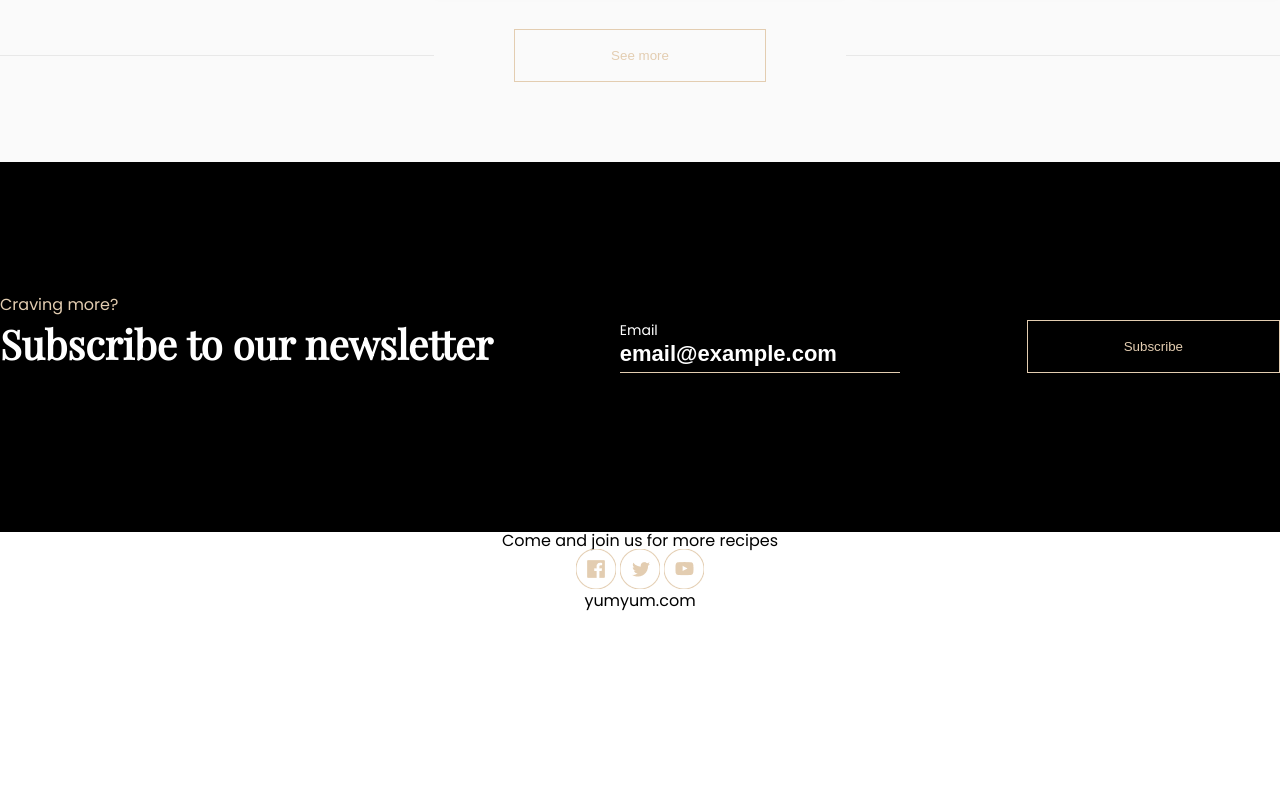
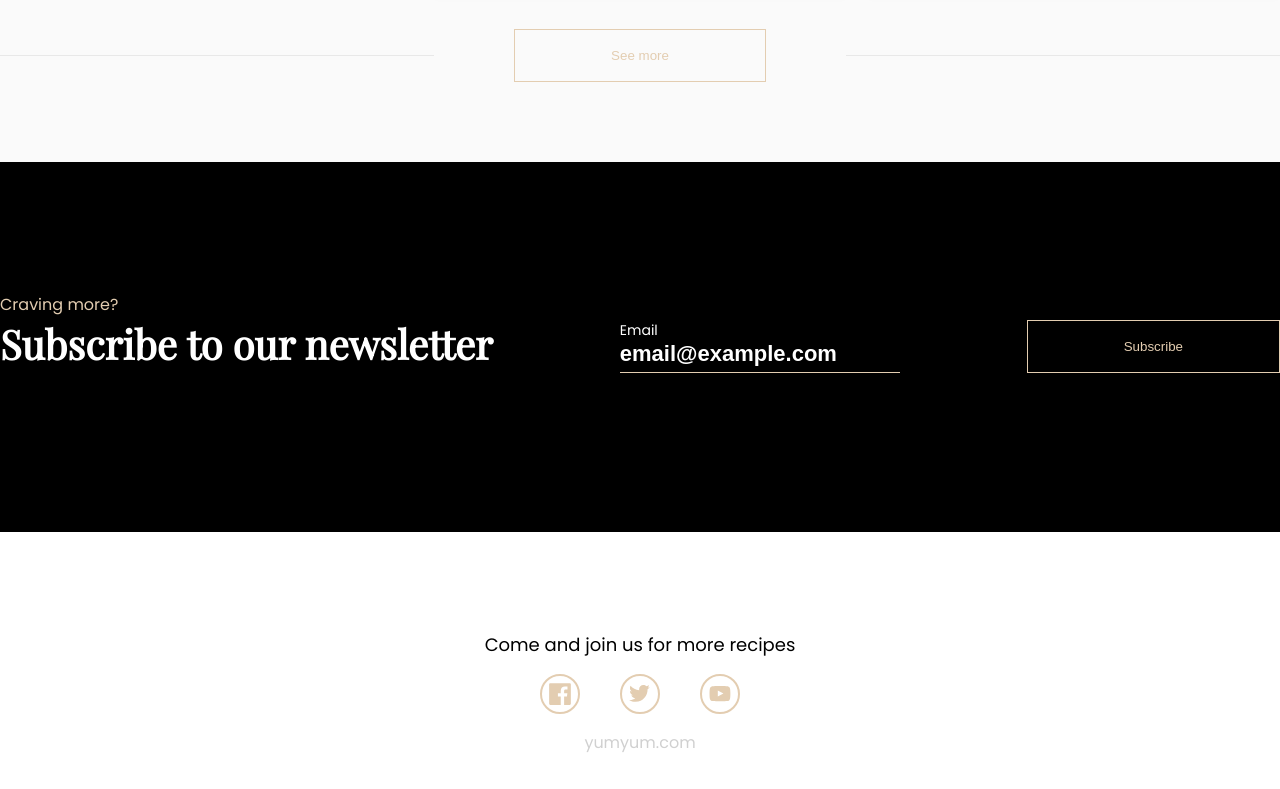
Before and after one commit to einarpalsson/hopverk1, a website: page index.html in a window 1280 px wide. Shown: the part 3459-4248 px from the top of the page. Before the commit the page ends 4071 px from the top, so only its background shows below. Drawn offline with nearby package versions, Linux system fonts and the light colour scheme; files that its build step writes are made by us from their sources.

Commit message:
footer ready

```diff
--- a/index.html
+++ b/index.html
@@ -367,11 +367,17 @@
       <div class="ju-content">
         <span class="ju-text">Come and join us for more recipes</span>
         <div class="ju-social">
-          <a class="socials" href=""><img src="/img/Facebook-Icon.png"></a>
-          <a class="socials" href=""><img src="/img/Twitter-Icon.png"></a>
-          <a class="socials" href=""><img src="/img/YouTube-Icon.png"></a>
+          <div class="socials1">
+
+          </div>
+          <div class="socials2">
+
+          </div>
+          <div class="socials3">
+
+          </div>
         </div>
-        <a href="">yumyum.com</a>
+        <a class="link" href="">yumyum.com</a>
       </div>
     </div>
   </section>
--- a/styles/footer.scss
+++ b/styles/footer.scss
@@ -44,3 +44,69 @@ input {
   text-align: center;
   line-height: 1.0625rem;
 }
+
+.ju-text {
+  font-size: 1.125rem;
+  color: $black;
+  line-height: 17px;
+}
+
+.ju-social {
+  display: flex;
+  flex-direction: row;
+  align-items: center;
+  justify-content: center;
+}
+
+.socials1  {
+  background-image: url('/img/facebook.svg');
+  background-position: center;
+  background-size:60%;
+  background-repeat: no-repeat;
+  border: 2px solid $wheat;
+  border-radius: 1.5rem;
+  height: 2.5rem;
+  width: 2.5rem;
+  margin: 1.25rem;
+}
+
+.socials2 {
+  background-image: url('/img/twitter.svg');
+  background-position: center;
+  background-size:60%;
+  background-repeat: no-repeat;
+  border: 2px solid $wheat;
+  border-radius: 1.5rem;
+  height: 2.5rem;
+  width: 2.5rem;
+  margin: 1.25rem;
+}
+
+.socials3 {
+  background-image: url('/img/youtube.svg');
+  background-position: center;
+  background-size:60%;
+  background-repeat: no-repeat;
+  border: 2px solid $wheat;
+  border-radius: 1.5rem;
+  height: 2.5rem;
+  width: 2.5rem;
+  margin: 1.25rem;
+}
+
+.ju-link {
+  font-weight: 300;
+  font-size: 0.875rem;
+  line-height: 21px;
+
+
+}
+
+.link {
+    color: $light-grey;
+  }
+
+.ju-content {
+  margin-bottom: 6.5rem;
+  margin-top: 6.5rem;
+}
```
Also changed, not shown: img/Facebook-Icon.png (deleted), img/Twitter-Icon.png (deleted), img/YouTube-Icon.png (deleted), img/facebook.svg (added), img/fb.png (deleted), img/tw.png (deleted), img/twitter.svg (added), img/youtube.svg (added), img/yt.png (deleted).
